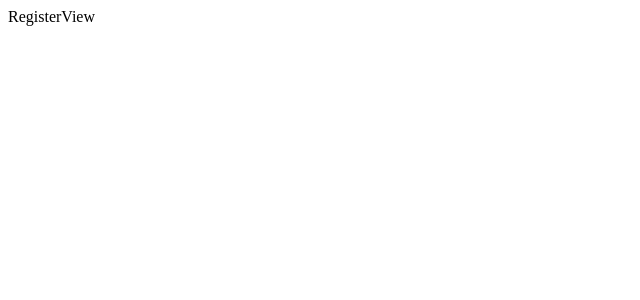
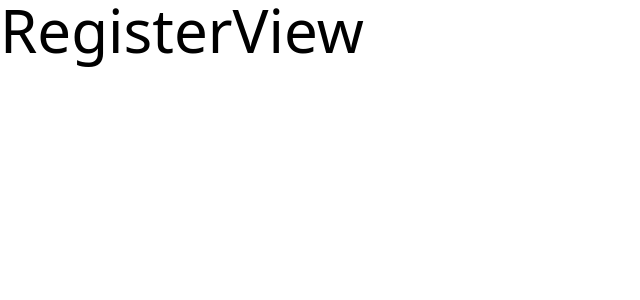
Before and after one commit to JesusMoraColmenaresDev/Fakebook---Frontend, a React (Vite) app: page /register in a window 1280 px wide. Shown: the top 300 px of the page, without its empty margins (0-640 px from the left). Built offline with nearby package versions, Linux system fonts and the light colour scheme.

Commit message:
tailwind added and working

```diff
--- a/package.json
+++ b/package.json
@@ -10,9 +10,11 @@
     "preview": "vite preview"
   },
   "dependencies": {
+    "@tailwindcss/vite": "^4.1.12",
     "react": "^19.1.1",
     "react-dom": "^19.1.1",
-    "react-router": "^7.8.2"
+    "react-router": "^7.8.2",
+    "tailwindcss": "^4.1.12"
   },
   "devDependencies": {
     "@eslint/js": "^9.33.0",
--- a/src/main.tsx
+++ b/src/main.tsx
@@ -3,6 +3,7 @@ import { createBrowserRouter } from "react-router";
 import { RouterProvider } from "react-router/dom";
 import RegisterView from "./views/autentication/RegisterView";
 import LoginView from "./views/autentication/LoginView";
+import "./styles/index.css"
 
 const router = createBrowserRouter([
   {
--- /dev/null
+++ b/src/styles/index.css
@@ -0,0 +1 @@
+@import "tailwindcss";
--- a/src/views/autentication/RegisterView.tsx
+++ b/src/views/autentication/RegisterView.tsx
@@ -1,6 +1,6 @@
 function RegisterView() {
   return (
-    <div>RegisterView</div>
+    <div className="text-6xl">RegisterView</div>
   )
 }
 
--- a/vite.config.ts
+++ b/vite.config.ts
@@ -1,7 +1,8 @@
 import { defineConfig } from 'vite'
 import react from '@vitejs/plugin-react-swc'
+import tailwindcss from '@tailwindcss/vite'
 
 // https://vite.dev/config/
 export default defineConfig({
-  plugins: [react()],
+  plugins: [react(), tailwindcss(),],
 })
```
Also changed, not shown: 1 other file (tests, documents, lock files or other folders).
